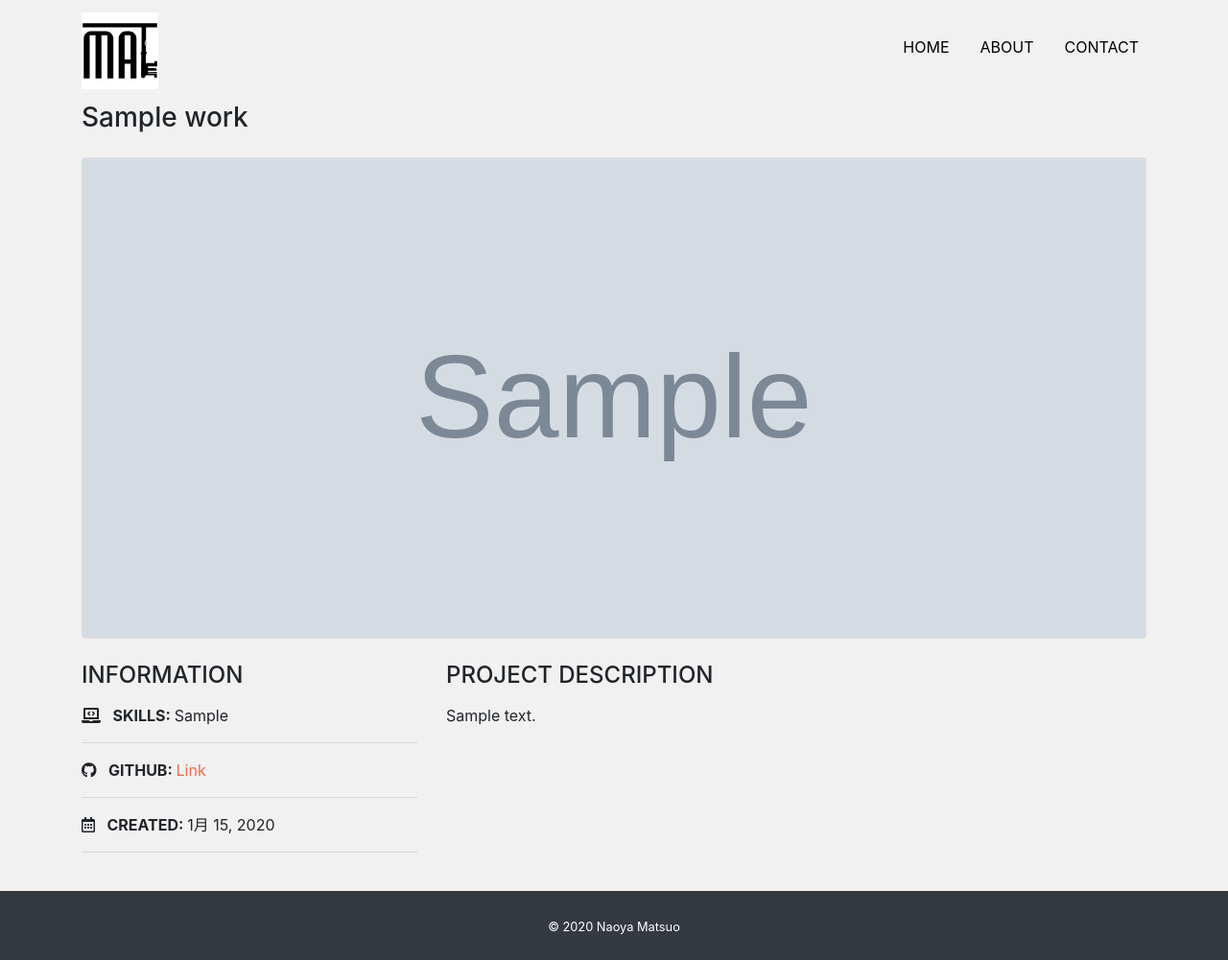
After one commit to nmatsuo63/django-portfolio, a Django app: page /detail/1 in a window 1280 px wide. The commit adds this page. Shown: the whole page at 96% size. Run offline with Django 3.2, Linux system fonts and the light colour scheme; tables that the repository leaves empty hold one stand-in row (values such as "Sample post"); grey boxes marked "Sample" are stand-in pictures; some libraries are stand-ins or nearby versions.

Commit message:
work-detail

```diff
--- a/app/static/css/style.css
+++ b/app/static/css/style.css
@@ -88,3 +88,12 @@ main {
   transform: translateY(0px);
   opacity: 1;
 }
+
+.link-color {
+  color: #ee6c4d;
+}
+
+.link-color:hover {
+  color: #c56c55;
+  text-decoration: none;
+}
--- a/app/templates/app/base.html
+++ b/app/templates/app/base.html
@@ -19,7 +19,7 @@
   <body>
     <nav class="navbar navbar-expand-lg">
       <div class="container">
-        <a href="" class="navbar-brand">
+        <a href="/" class="navbar-brand">
           <img
             src="{% static 'img/logo.svg' %}"
             alt=""
--- /dev/null
+++ b/app/templates/app/detail.html
@@ -0,0 +1,38 @@
+{% extends 'app/base.html' %} {% block content %}
+
+<h3 class="mb-4">{{ work_data.title }}</h3>
+<div class="card top mb-4">
+  <img src="{{ work_data.image.url }}" alt="" />
+</div>
+
+<div class="row">
+  <div class="col-sm-4 mb-4">
+    <h4 class="mb-3">INFORMATION</h4>
+    <p>
+      <i class="fas fa-laptop-code mr-2"></i>
+      <span class="font-weight-bolder">SKILLS: </span>
+      {{ work_data.skill }}
+    </p>
+    <hr />
+    <p>
+      <i class="fab fa-github mr-2"></i>
+      <span class="font-weight-bolder">GITHUB: </span>
+      {% if work_data.url %}
+      <a href="{{ work_data.url }}" target="_blank" class="link-color">Link</a>
+      {% else %} Private {% endif %}
+    </p>
+    <hr />
+    <p>
+      <i class="far fa-calendar-alt mr-2"></i>
+      <span class="font-weight-bolder">CREATED: </span>
+      {{ work_data.created }}
+    </p>
+    <hr />
+  </div>
+  <div class="col-sm-8 mb-5">
+    <h4 class="mb-3">PROJECT DESCRIPTION</h4>
+    <p>{{ work_data.description|linebreaksbr }}</p>
+  </div>
+</div>
+
+{% endblock %}
--- a/app/templates/app/index.html
+++ b/app/templates/app/index.html
@@ -24,7 +24,7 @@
               {{ work.title }}
             </p>
           </div>
-          <a href="" class="stretched-link work"></a>
+          <a href="{% url 'detail' work.id %}" class="stretched-link work"></a>
       </div>
     </div>
   {% endfor %}
--- a/app/urls.py
+++ b/app/urls.py
@@ -3,5 +3,5 @@ from app import views
 
 urlpatterns = [
     path('', views.IndexView.as_view(), name='index'),
-    # path('detail/<int:pk>', views.DetailView.as_view(), name='detail'),
+    path('detail/<int:pk>', views.DetailView.as_view(), name='detail'),
 ]
--- a/app/views.py
+++ b/app/views.py
@@ -13,3 +13,11 @@ class IndexView(View):
             'profile_data': profile_data,
             'work_data': work_data
         })
+
+
+class DetailView(View):
+    def get(self, request, *args, **kwargs):
+        work_data = Work.objects.get(id=self.kwargs['pk'])
+        return render(request, 'app/detail.html', {
+            'work_data': work_data
+        })
```
Also changed, not shown: READEME.md (+34 -15 lines).
